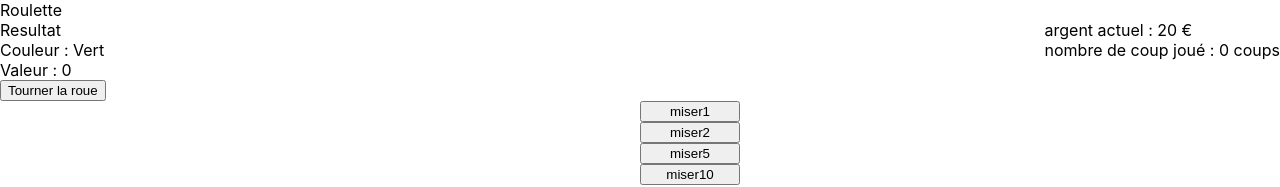
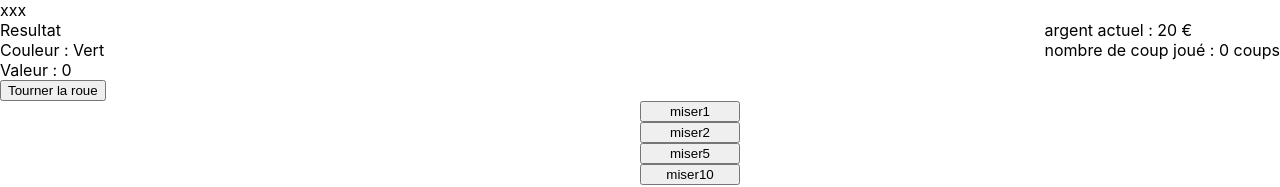
Before and after one commit to paq1/roulette-front, a React (Create React App) app: page / in a window 1280 px wide. Shown: the top 187 px of the page. Built offline with nearby package versions, Linux system fonts and the light colour scheme.

Commit message:
chore: ajout fichier de config

```diff
--- a/src/App.tsx
+++ b/src/App.tsx
@@ -3,6 +3,7 @@ import './App.css';
 import {getRandom} from "./shared/utils/random";
 import {roue} from "./shared/roue";
 import {CouleurEnum} from "./shared/enum/couleur.enum";
+import {config} from "./config";
 
 function App() {
 
@@ -63,7 +64,7 @@ function App() {
 
     return (
         <div>
-            <span>Roulette</span>
+            <span>xxx {config.titre}</span>
 
             <div className={"hud"}>
                 <div className={"resultat"}>
--- /dev/null
+++ b/src/config.js
@@ -0,0 +1,3 @@
+export const config = {
+    titre: process.env.REACT_APP_TITRE_PROJET
+}
```
